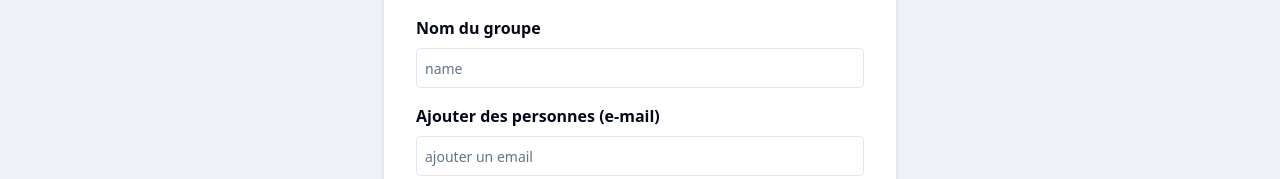
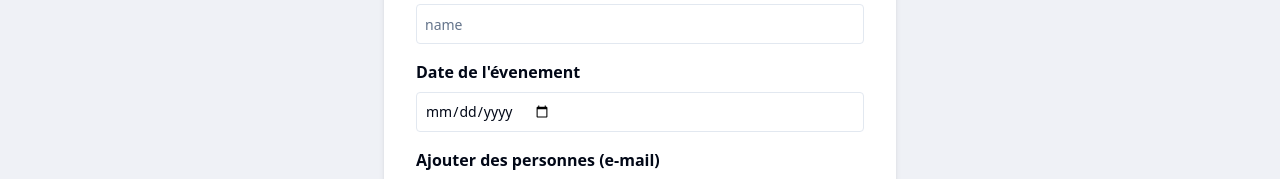
Before and after one commit to WildCodeSchool/2023-09-wns-bleu-easy-gift, a Next.js app in the folder frontend/: page /creating-groups in a window 1280 px wide. Shown: the part 422-601 px from the top of the page. Built offline with nearby package versions, Linux system fonts and the light colour scheme; no server answers.

Commit message:
add event date to front creating_groups

```diff
--- a/frontend/src/graphql/addNewGroup.gql
+++ b/frontend/src/graphql/addNewGroup.gql
@@ -2,6 +2,7 @@ mutation AddNewGroup($data: NewGroupInput!) {
   addNewGroup(data: $data) {
     id
     name
+    event_date
     avatar {
       id
       name
--- a/frontend/src/graphql/generated/schema.ts
+++ b/frontend/src/graphql/generated/schema.ts
@@ -38,6 +38,7 @@ export type Group = {
   __typename?: 'Group';
   avatar: Avatar;
   created_at: Scalars['String'];
+  event_date?: Maybe<Scalars['String']>;
   id: Scalars['Int'];
   modified_at: Scalars['String'];
   name: Scalars['String'];
@@ -114,6 +115,7 @@ export type MutationUpdateUserArgs = {
 
 export type NewGroupInput = {
   emailUsers: Array<Scalars['String']>;
+  event_date: Scalars['String'];
   name: Scalars['String'];
 };
 
@@ -216,7 +218,7 @@ export type AddNewGroupMutationVariables = Exact<{
 }>;
 
 
-export type AddNewGroupMutation = { __typename?: 'Mutation', addNewGroup: { __typename?: 'Group', id: number, name: string, avatar: { __typename?: 'Avatar', id: number, name: string } } };
+export type AddNewGroupMutation = { __typename?: 'Mutation', addNewGroup: { __typename?: 'Group', id: number, name: string, event_date?: string | null, avatar: { __typename?: 'Avatar', id: number, name: string } } };
 
 export type ProfilAvatarsQueryVariables = Exact<{ [key: string]: never; }>;
 
@@ -323,6 +325,7 @@ export const AddNewGroupDocument = gql`
   addNewGroup(data: $data) {
     id
     name
+    event_date
     avatar {
       id
       name
--- a/frontend/src/pages/creating-groups.tsx
+++ b/frontend/src/pages/creating-groups.tsx
@@ -17,13 +17,14 @@ const iconTrash = {
 
 export default function CreatingGroups() {
   const [email, setEmail] = useState<string>("");
+  const [event_date, setEvent_Date] = useState<string>("");
   const [name, setName] = useState<string>("");
   const [emails, setEmails] = useState<string[]>([]);
   const [isFormValid, setIsFormValid] = useState<boolean>(false);
 
   const [addNewGroup, { error }] = useAddNewGroupMutation({
     onCompleted: () => {
-      router.push("/mesGroupes");
+      router.push("/groupes");
     },
   });
   const router = useRouter();
@@ -45,6 +46,9 @@ export default function CreatingGroups() {
   const handleNameChange = (e: ChangeEvent<HTMLInputElement>) => {
     setName(e.target.value);
   };
+  const handleDateChange = (e: ChangeEvent<HTMLInputElement>) => {
+    setEvent_Date(e.target.value);
+  };
   const handleRemoveEmail = (emailToRemove: string) => {
     setEmails(emails.filter((email) => email !== emailToRemove));
   };
@@ -54,6 +58,7 @@ export default function CreatingGroups() {
       variables: {
         data: {
           name: name as string,
+          event_date: event_date as string,
           emailUsers: emails as string[],
         },
       },
@@ -79,6 +84,16 @@ export default function CreatingGroups() {
             placeholder="name"
             value={name}
             onChange={handleNameChange}
+            className="w-full p-2 border rounded"
+          />
+        </div>
+        <div className="mb-4">
+          <label className="block mb-2 font-bold">Date de l'évenement</label>
+          <Input
+            type="date"
+            placeholder="date"
+            value={event_date}
+            onChange={handleDateChange}
             className="w-full p-2 border rounded"
           />
         </div>
```
